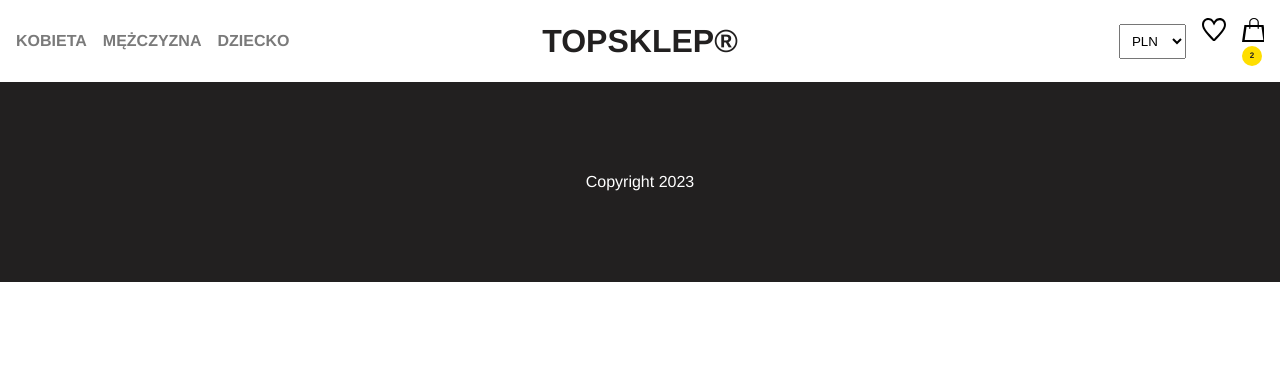
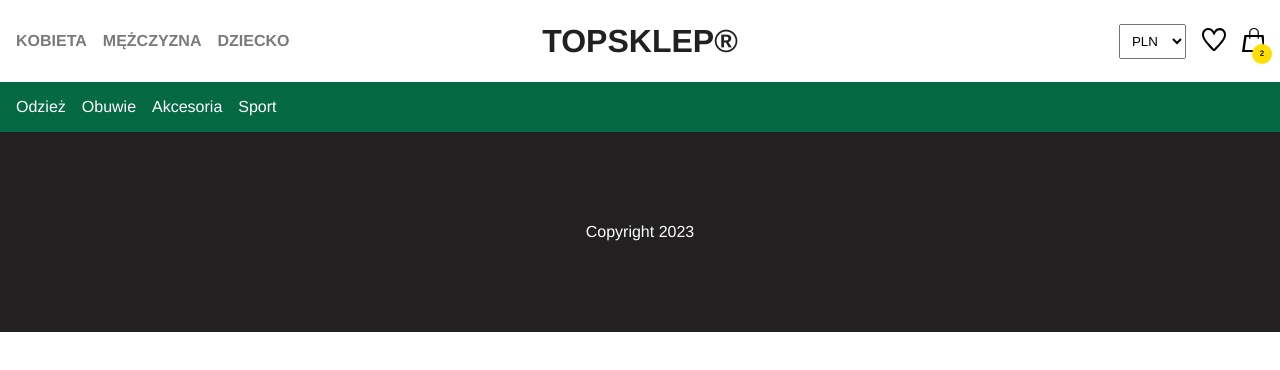
Before and after one commit to AmandaChawinska/shop, a React (Vite) app in the folder front-end/: page / in a window 1280 px wide. Shown: the top 370 px of the page. Built offline with nearby package versions, Linux system fonts and the light colour scheme.

Commit message:
component category Menu

```diff
--- /dev/null
+++ b/front-end/src/components/CategoryMenu/CategoryMenu.jsx
@@ -0,0 +1,19 @@
+import styles from "./CategoryMenu.module.css";
+import { CATEGORIES } from "../../constants/categories";
+import { NavLink } from "react-router-dom";
+
+export function CategoryMenu() {
+  return (
+    <div className={styles.categoryMenu}>
+      <ul>
+        {CATEGORIES.map((category) => {
+          return (
+            <li key={category.path}>
+              <NavLink to={category.path}>{category.categoryName}</NavLink>
+            </li>
+          );
+        })}
+      </ul>
+    </div>
+  );
+}
--- /dev/null
+++ b/front-end/src/components/CategoryMenu/CategoryMenu.module.css
@@ -0,0 +1,21 @@
+.categoryMenu {
+  background-color: var(--color-theme-main);
+  width: 100%;
+}
+
+.categoryMenu ul {
+  width: 100%;
+  max-width: 100rem;
+  margin: 0 auto;
+  padding: 1rem;
+  display: flex;
+  gap: 1rem;
+}
+
+.categoryMenu ul li a {
+  color: var(--color-white);
+}
+
+.categoryMenu ul li a:active(.global) {
+  text-decoration: underline;
+}
--- a/front-end/src/components/IconMenu/IconMenu.module.css
+++ b/front-end/src/components/IconMenu/IconMenu.module.css
@@ -5,11 +5,11 @@
 }
 
 .iconMenu li {
-  postition: relative;
+  position: relative;
 }
 
 .numberOfProducts {
-  postition: absolute;
+  position: absolute;
   bottom: -0.5rem;
   right: -0.5rem;
   background-color: var(--color-yellow);
--- a/front-end/src/components/Layout/Layout.jsx
+++ b/front-end/src/components/Layout/Layout.jsx
@@ -1,3 +1,4 @@
+import { CategoryMenu } from "../CategoryMenu/CategoryMenu";
 import { CurrencySelector } from "../CurrencySelector/CurrencySelector";
 import { Footer } from "../Footer/Footer";
 import { IconMenu } from "../IconMenu/IconMenu";
@@ -16,6 +17,7 @@ export function Layout() {
           <IconMenu />
         </div>
       </TopBar>
+      <CategoryMenu />
       <Footer />
     </>
   );
--- a/front-end/src/constants/categories.js
+++ b/front-end/src/constants/categories.js
@@ -12,3 +12,22 @@ export const GENDERS = [
     path: "dziecko",
   },
 ];
+
+export const CATEGORIES = [
+  {
+    categoryName: "Odzież",
+    path: "odziez",
+  },
+  {
+    categoryName: "Obuwie",
+    path: "obuwie",
+  },
+  {
+    categoryName: "Akcesoria",
+    path: "akcesoria",
+  },
+  {
+    categoryName: "Sport",
+    path: "sport",
+  },
+];
```
